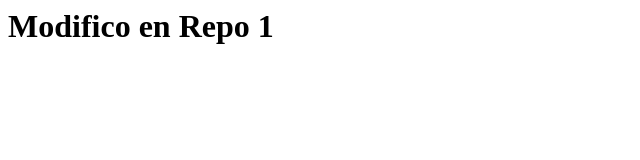
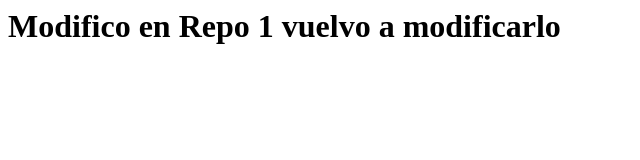
Before and after one commit to kahoru1984/ActE3-Repo-1, a plain HTML site: page index.html in a window 1280 px wide. Shown: the whole page, without its empty margins (0-640 px from the left). Drawn offline with Linux system fonts and the light colour scheme.

Commit message:
Modifico index por sgunda vez en Repo1

```diff
--- a/index.html
+++ b/index.html
@@ -4,6 +4,7 @@
 
 
     Modifico en Repo 1
+    vuelvo a modificarlo
 
 
 </h1>
```
